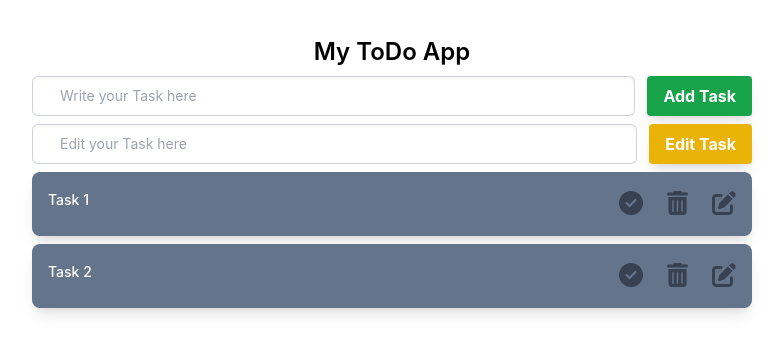
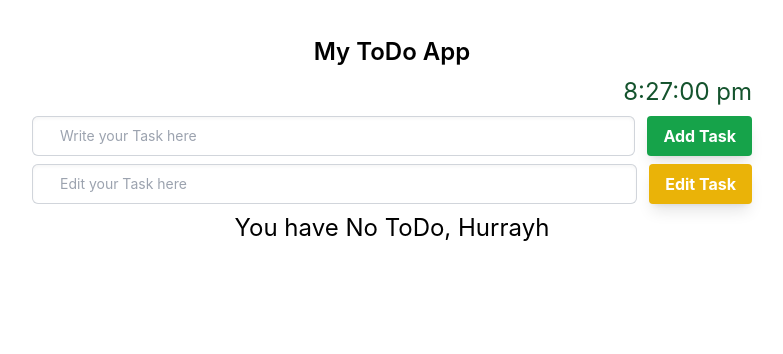
Before and after one commit to smrifat1411/React_projects, a React (Create React App) app: page / in a window 1280 px wide. Shown: the top 354 px of the page, without its empty margins (248-1031 px from the left). Built offline with nearby package versions, Linux system fonts and the light colour scheme.

Commit message:
add todo button fixed

```diff
--- a/src/App.js
+++ b/src/App.js
@@ -1,21 +1,11 @@
 import { useState } from "react";
+import Clock from "./components/Clock";
 import InputBox from "./components/InputBox";
 
 import TodoCard from "./components/TodoCard";
 
 function App() {
-  const [todoList, setTodoList] = useState([
-    {
-      id: 1,
-      title: "Task 1",
-      status: false,
-    },
-    {
-      id: 2,
-      title: "Task 2",
-      status: false,
-    },
-  ]);
+  const [todoList, setTodoList] = useState([]);
 
   const [addform, setAddform] = useState(false);
   const [editform, setEditform] = useState(false);
@@ -57,15 +47,17 @@ function App() {
       return td;
     });
 
-    setTodoList(finishTask);
+    return setTodoList(finishTask);
   };
-  console.log(todoList);
+  // console.log(todoList);
+
+  // Main body
+
   return (
-    // Main body
     <div className="max-w-[720px] mx-auto my-9 flex flex-col gap-2">
       <h1 className="text-center text-2xl font-semibold">My ToDo App</h1>
       {/*add task Button Box */}
-
+      <Clock/>
       <InputBox
         text={"Add Task"}
         color={"bg-green-600"}
--- /dev/null
+++ b/src/components/Clock.jsx
@@ -0,0 +1,31 @@
+import React, { useEffect, useRef, useState } from "react";
+
+
+const Clock = () => {
+  const intervalRef = useRef();
+  const [time, setTime] = useState(new Date());
+
+  useEffect(() => {
+    intervalRef.current = setInterval(() => {
+      setTime(new Date());
+    }, 1000);
+
+    return () => clearInterval(intervalRef.current);
+  }, []);
+
+  const formatTime = (date) => {
+    const hours = date.getHours();
+    const minutes = date.getMinutes();
+    const seconds = date.getSeconds();
+    const ampm = hours >= 12 ? "pm" : "am";
+    const formattedHours = hours % 12 || 12;
+
+    return `${formattedHours}:${minutes.toString().padStart(2, "0")}:${seconds
+      .toString()
+      .padStart(2, "0")} ${ampm}`;
+  };
+
+  return <p className=" text-right text-green-900 text-2xl">{formatTime(time)}</p>;
+};
+
+export default Clock;
```
